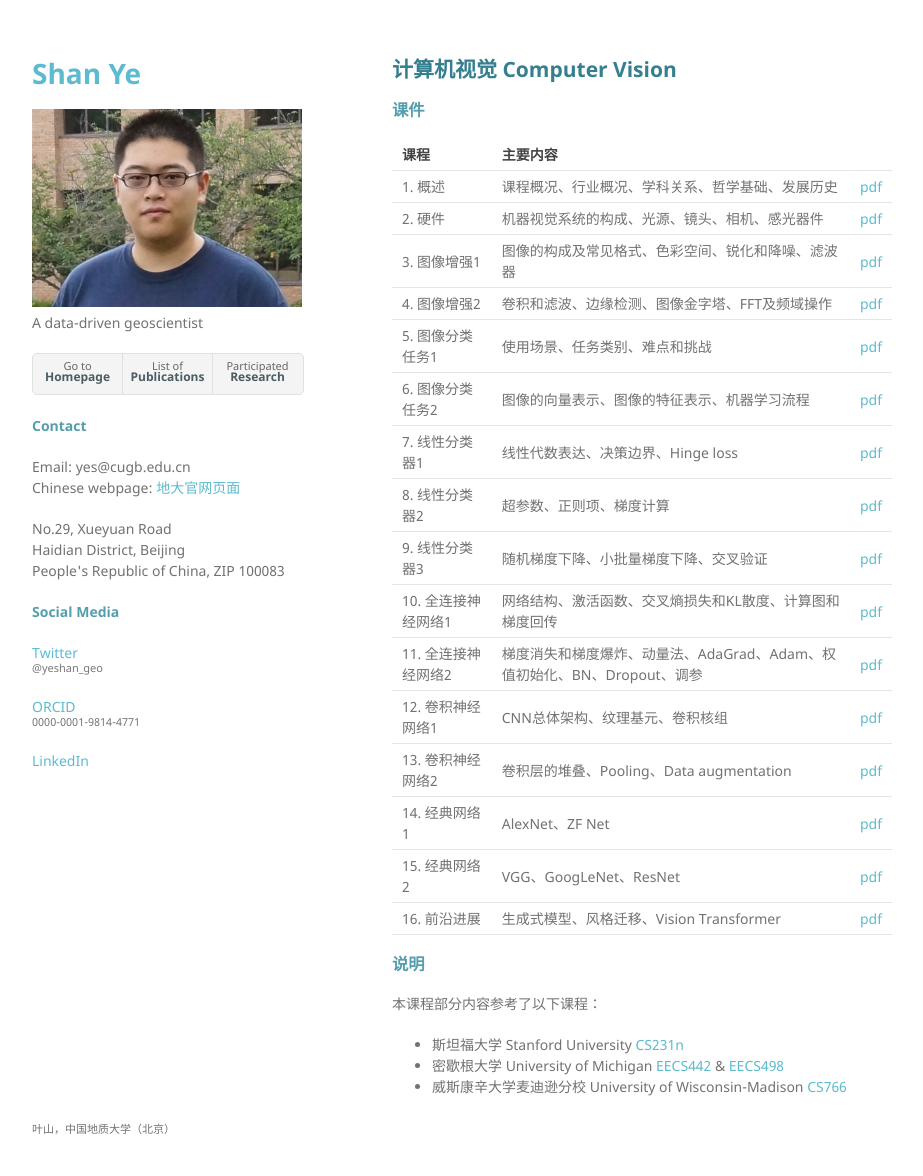
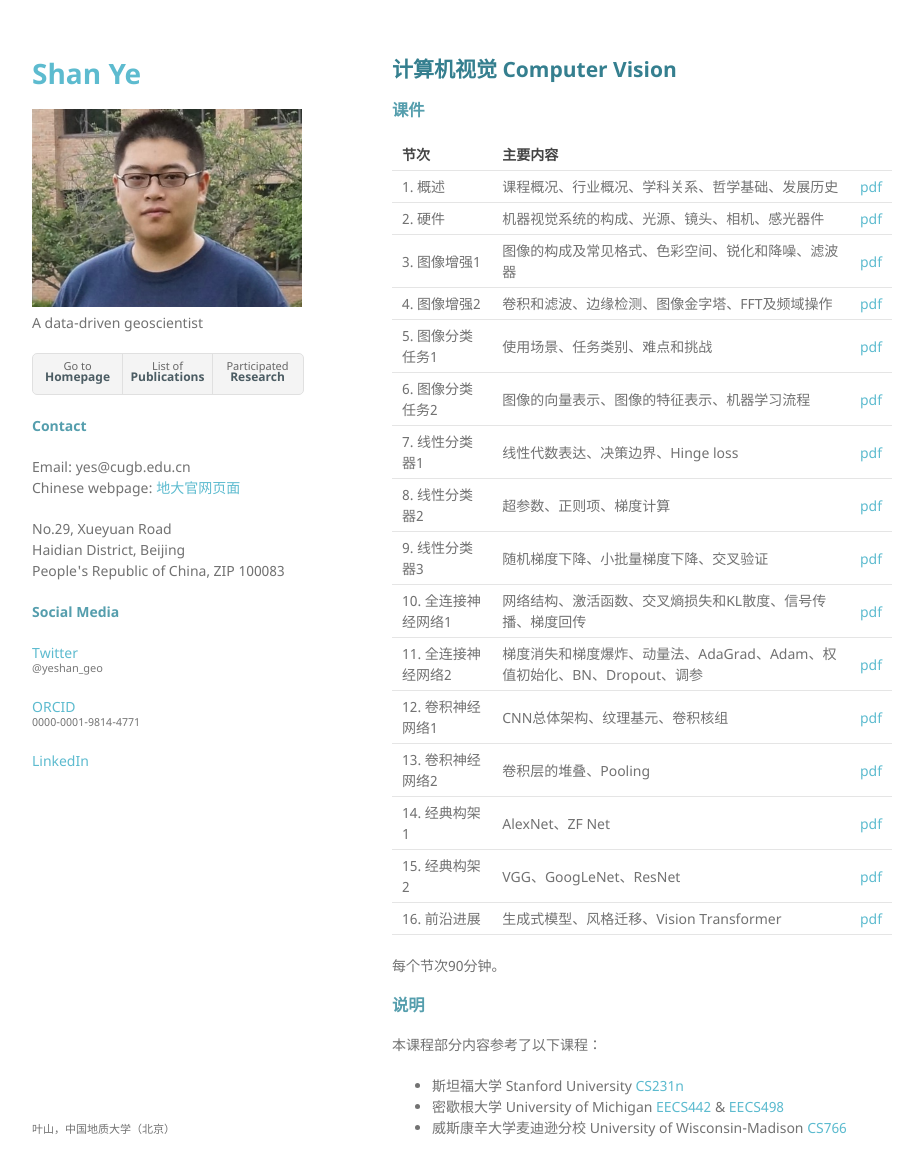
Before and after one commit to yeshan-geo/yeshan-geo.github.io, a Jekyll site: the page built from pages/computer_vision.md, in a window 1280 px wide and 1208 px high. Shown: the top 1176 px of the window, without its empty margins (178-1101 px from the left). Built offline with Jekyll 4.4.1, drawn with Linux system fonts in a browser that asks for light colours; our own code applies the rules of GitHub Pages for plain Markdown files.

Commit message:
Update computer_vision.md

```diff
--- a/pages/computer_vision.md
+++ b/pages/computer_vision.md
@@ -2,7 +2,7 @@
 
 ### 课件
 
-|课程|主要内容||
+|节次|主要内容||
 |---|---|---|
 |1. 概述|课程概况、行业概况、学科关系、哲学基础、发展历史|[pdf](https://github.com/yeshan-geo/yeshan-geo.github.io/blob/main/documents/cv/2024/L1-Introduction.pdf)|
 |2. 硬件|机器视觉系统的构成、光源、镜头、相机、感光器件|[pdf](https://github.com/yeshan-geo/yeshan-geo.github.io/blob/main/documents/cv/2024/L2-Sensors.pdf)|
@@ -13,14 +13,15 @@
 |7. 线性分类器1|线性代数表达、决策边界、Hinge loss|[pdf](https://github.com/yeshan-geo/yeshan-geo.github.io/blob/main/documents/cv/2024/L7-Linear_classifier1.pdf)|
 |8. 线性分类器2|超参数、正则项、梯度计算|[pdf](https://github.com/yeshan-geo/yeshan-geo.github.io/blob/main/documents/cv/2024/L8-Linear_classifier2.pdf)|
 |9. 线性分类器3|随机梯度下降、小批量梯度下降、交叉验证|[pdf](https://github.com/yeshan-geo/yeshan-geo.github.io/blob/main/documents/cv/2024/L9-Linear_classifier3.pdf)|
-|10. 全连接神经网络1|网络结构、激活函数、交叉熵损失和KL散度、计算图和梯度回传|[pdf](https://github.com/yeshan-geo/yeshan-geo.github.io/blob/main/documents/cv/2024/L10-FC_networks1.pdf)|
+|10. 全连接神经网络1|网络结构、激活函数、交叉熵损失和KL散度、信号传播、梯度回传|[pdf](https://github.com/yeshan-geo/yeshan-geo.github.io/blob/main/documents/cv/2024/L10-FC_networks1.pdf)|
 |11. 全连接神经网络2|梯度消失和梯度爆炸、动量法、AdaGrad、Adam、权值初始化、BN、Dropout、调参|[pdf](https://github.com/yeshan-geo/yeshan-geo.github.io/blob/main/documents/cv/2024/L11-FC_networks2.pdf)|
 |12. 卷积神经网络1|CNN总体架构、纹理基元、卷积核组|[pdf](https://github.com/yeshan-geo/yeshan-geo.github.io/blob/main/documents/cv/2024/L12-CNN1.pdf)|
-|13. 卷积神经网络2|卷积层的堆叠、Pooling、Data augmentation|[pdf](https://github.com/yeshan-geo/yeshan-geo.github.io/blob/main/documents/cv/2024/L13-CNN2.pdf)|
-|14. 经典网络1|AlexNet、ZF Net|[pdf](https://github.com/yeshan-geo/yeshan-geo.github.io/blob/main/documents/cv/2024/L14-CNN_architecture1.pdf)|
-|15. 经典网络2|VGG、GoogLeNet、ResNet|[pdf](https://github.com/yeshan-geo/yeshan-geo.github.io/blob/main/documents/cv/2024/L15-CNN_architecture2.pdf)|
+|13. 卷积神经网络2|卷积层的堆叠、Pooling|[pdf](https://github.com/yeshan-geo/yeshan-geo.github.io/blob/main/documents/cv/2024/L13-CNN2.pdf)|
+|14. 经典构架1|AlexNet、ZF Net|[pdf](https://github.com/yeshan-geo/yeshan-geo.github.io/blob/main/documents/cv/2024/L14-CNN_architecture1.pdf)|
+|15. 经典构架2|VGG、GoogLeNet、ResNet|[pdf](https://github.com/yeshan-geo/yeshan-geo.github.io/blob/main/documents/cv/2024/L15-CNN_architecture2.pdf)|
 |16. 前沿进展|生成式模型、风格迁移、Vision Transformer|[pdf](https://github.com/yeshan-geo/yeshan-geo.github.io/blob/main/documents/cv/2024/L16-Latest.pdf)|
 
+每个节次90分钟。
 
 
 ### 说明
```
